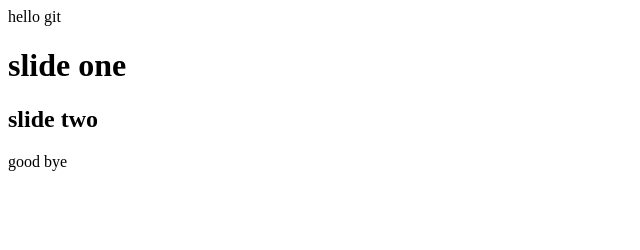
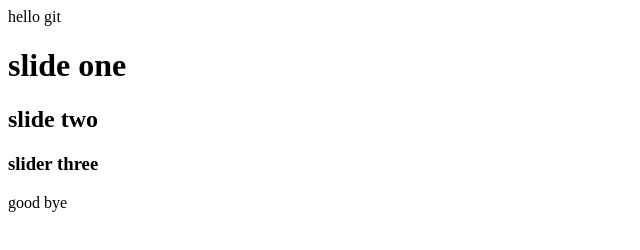
Before and after one commit to hamidrezayaali/git-project-one, a plain HTML site: page index.html in a window 1280 px wide. Shown: the whole page, without its empty margins (0-640 px from the left). Drawn offline with Linux system fonts and the light colour scheme.

Commit message:
make  slide three

```diff
--- a/index.html
+++ b/index.html
@@ -13,6 +13,7 @@
  <div class="slider">
      <h1>slide one </h1>
      <h2>slide two </h2>
+     <h3>slider three</h3>
  </div>
  <footer>
      good bye
```
